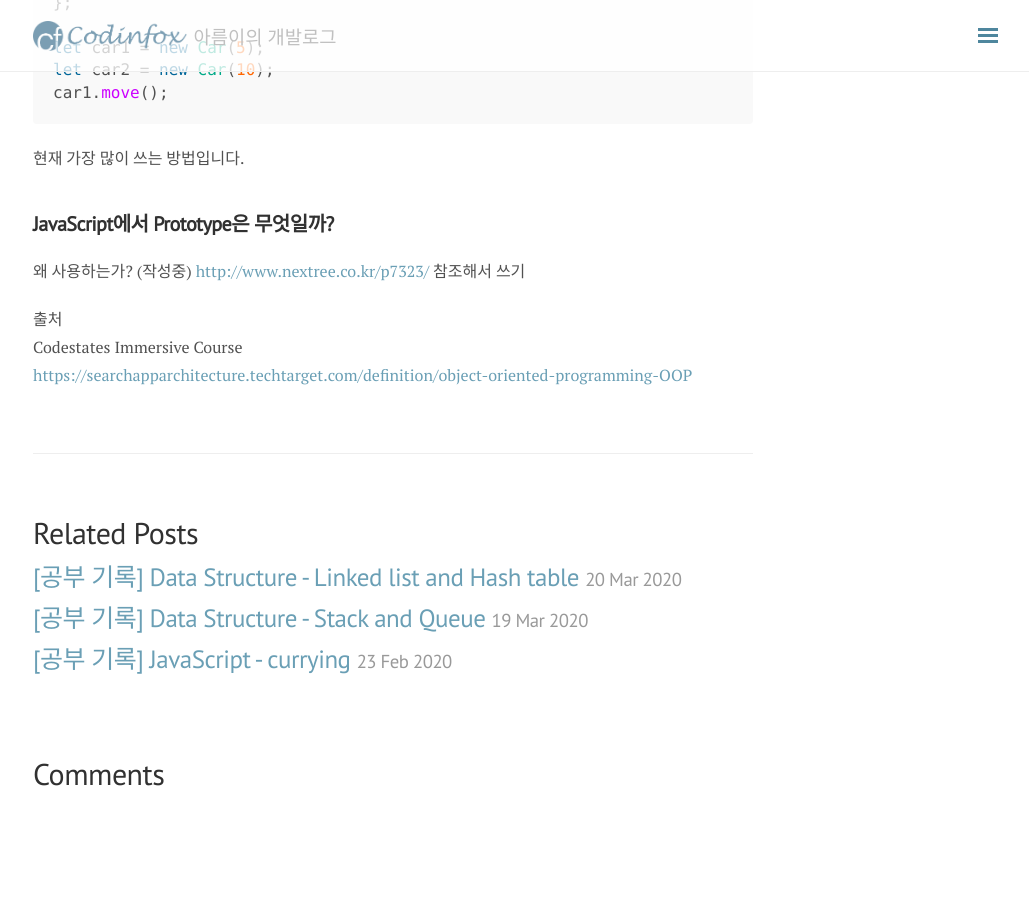
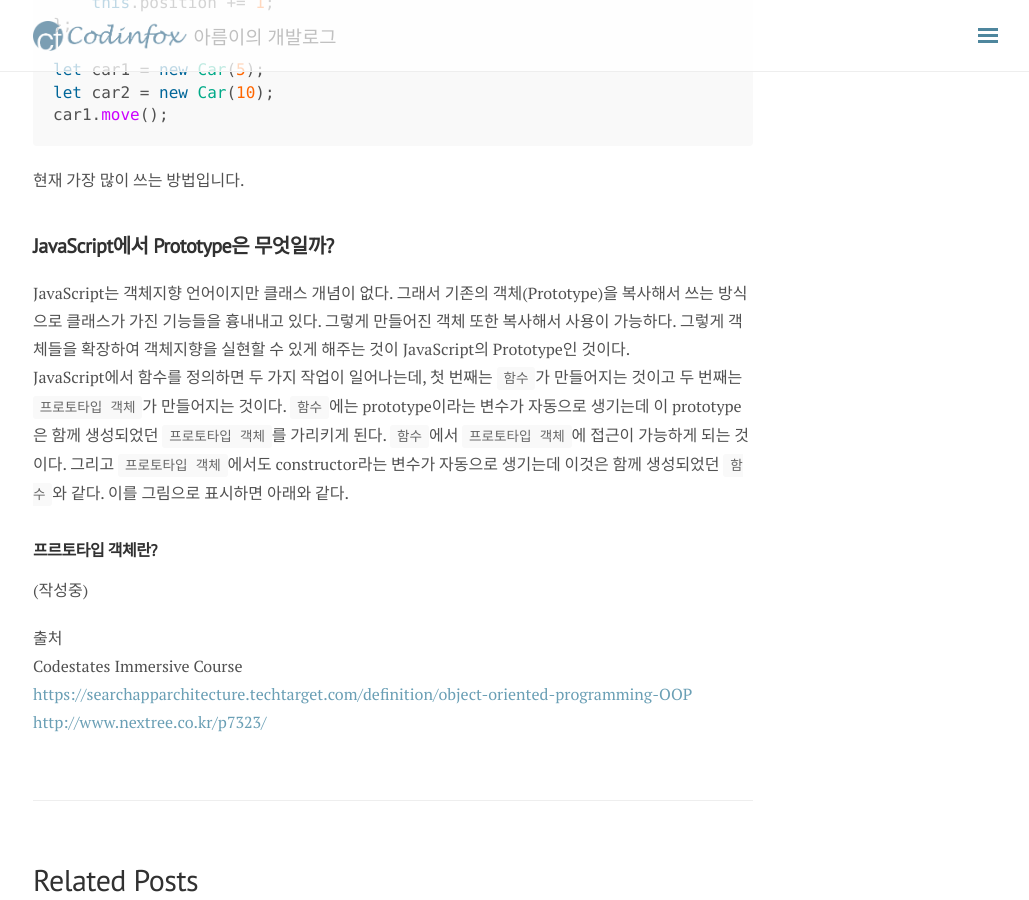
Before and after one commit to aiody/aiody.github.io, a Jekyll site: the page built from _posts/2020-03-19-OOP.md, in a window 1280 px wide and 900 px high, scrolled down 2850 px. Shown: the whole window, without its empty margins (247-1276 px from the left). Built offline with Jekyll 4.4.1, drawn with Linux system fonts in a browser that asks for light colours; nearby versions of some CDN libraries; our own code applies the rules of GitHub Pages for plain Markdown files; comment, search, counter and statistics services are not loaded; before the commit the page ends 3653 px from its top, so only the background shows below that.

Commit message:
Update 2020-03-19-OOP.md

```diff
--- a/_posts/2020-03-19-OOP.md
+++ b/_posts/2020-03-19-OOP.md
@@ -103,12 +104,14 @@ car1.move();
 현재 가장 많이 쓰는 방법입니다.
 
 ## JavaScript에서 Prototype은 무엇일까?
-왜 사용하는가?
+JavaScript는 객체지향 언어이지만 클래스 개념이 없다. 그래서 기존의 객체(Prototype)을 복사해서 쓰는 방식으로 클래스가 가진 기능들을 흉내내고 있다. 그렇게 만들어진 객체 또한 복사해서 사용이 가능하다. 그렇게 객체들을 확장하여 객체지향을 실현할 수 있게 해주는 것이 JavaScript의 Prototype인 것이다.
+JavaScript에서 함수를 정의하면 두 가지 작업이 일어나는데, 첫 번째는 `함수`가 만들어지는 것이고 두 번째는 `프로토타입 객체`가 만들어지는 것이다. `함수`에는 prototype이라는 변수가 자동으로 생기는데 이 prototype은 함께 생성되었던 `프로토타입 객체`를 가리키게 된다. `함수`에서 `프로토타입 객체`에 접근이 가능하게 되는 것이다. 그리고 `프로토타입 객체`에서도 constructor라는 변수가 자동으로 생기는데 이것은 함께 생성되었던 `함수`와 같다. 이를 그림으로 표시하면 아래와 같다.
+
+#### 프르토타입 객체란?
 (작성중)
-<http://www.nextree.co.kr/p7323/>
-참조해서 쓰기
 
 
 출처
 Codestates Immersive Course
 <https://searchapparchitecture.techtarget.com/definition/object-oriented-programming-OOP>
+<http://www.nextree.co.kr/p7323/>
```
Also changed, not shown: other parts of _posts/2020-03-19-OOP.md (+2 -1 lines).
